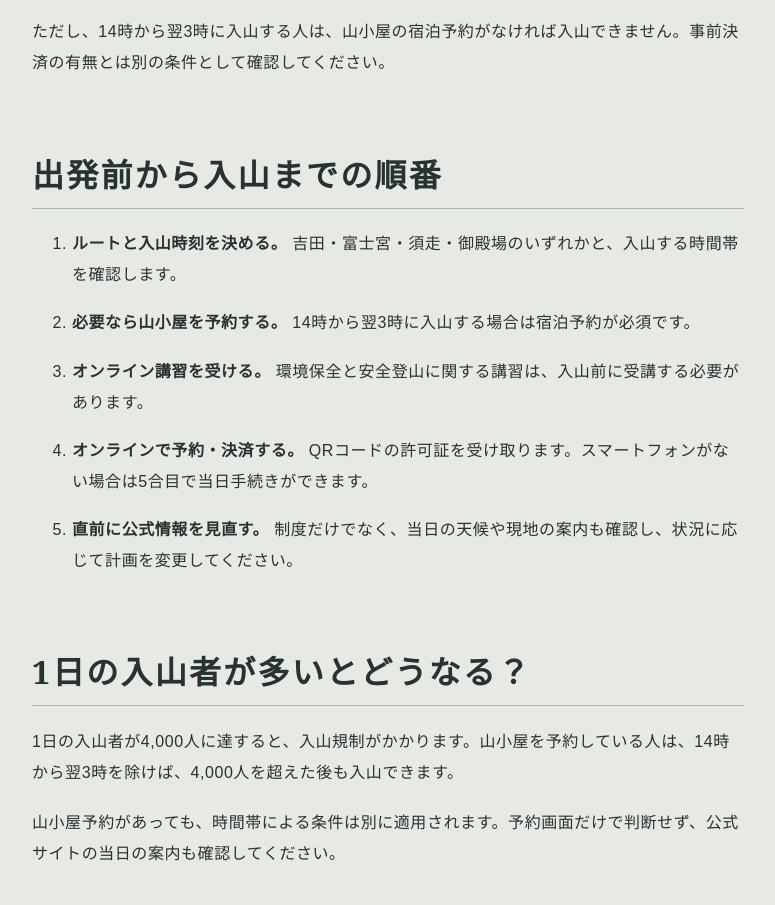
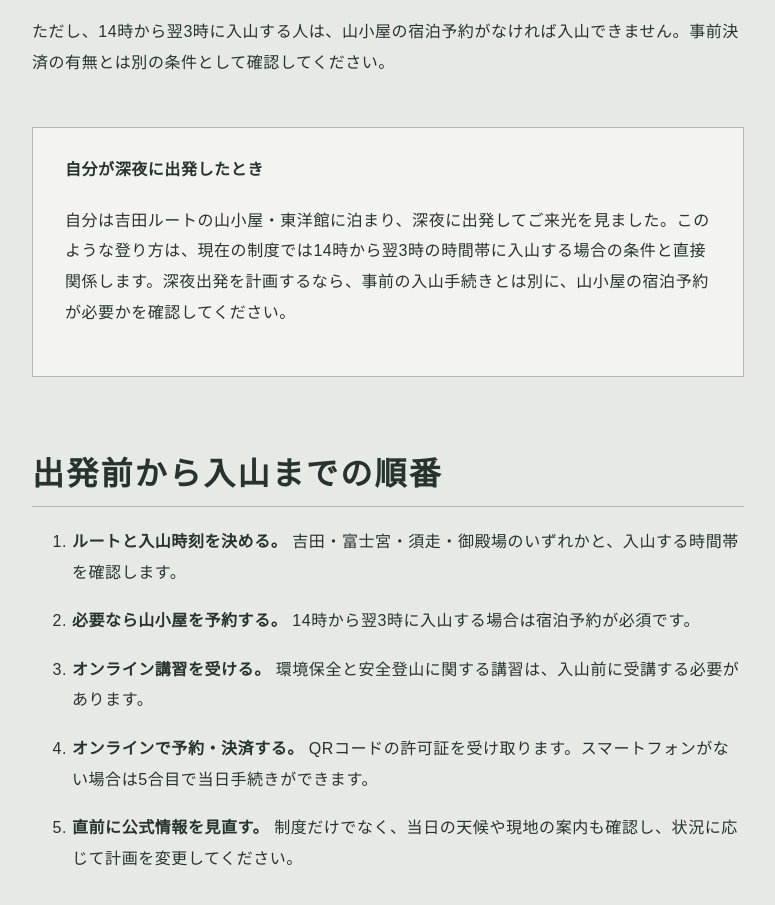
Before and after one commit to Isseyuuu/yama-hajime, a plain HTML site: page articles/fuji-climbing.html in a window 1280 px wide. Shown: the part 2970-3875 px from the top of the page, without its empty margins (252-1027 px from the left). Drawn offline with Linux system fonts and the light colour scheme.

Commit message:
日本語3記事に運営者本人の実体験を追記
富士登山(東洋館泊・深夜出発でご来光、サロモンの登山靴、アークテリクスの
黒いザック)と上高地ハイキング(クマよけ、モンベルのヘッドライト)を追記。
深夜出発の体験を「14時〜翌3時の入山は山小屋予約が必須」という2026年の
規制の実例として結びつけた。聞き取れた事実のみを記載し、コースタイム・
天候・使用感・価格などは書いていない。

```diff
--- a/articles/fuji-climbing.html
+++ b/articles/fuji-climbing.html
@@ -14,6 +14,7 @@
 
 <h2 id="reservation">予約なしでも手続きはできる？</h2><p>事前のオンライン予約・決済ができ、完了するとQRコードの許可証が発行されます。予約受付は2026年5月開始です。スマートフォンがない場合は5合目で当日手続きもできますが、約30分程度かかります。</p>
 <p>ただし、14時から翌3時に入山する人は、山小屋の宿泊予約がなければ入山できません。事前決済の有無とは別の条件として確認してください。</p>
+<div class="note-box"><strong>自分が深夜に出発したとき</strong><p>自分は吉田ルートの山小屋・東洋館に泊まり、深夜に出発してご来光を見ました。このような登り方は、現在の制度では14時から翌3時の時間帯に入山する場合の条件と直接関係します。深夜出発を計画するなら、事前の入山手続きとは別に、山小屋の宿泊予約が必要かを確認してください。</p></div>
 <h2 id="steps">出発前から入山までの順番</h2><ol class="steps"><li><strong>ルートと入山時刻を決める。</strong> 吉田・富士宮・須走・御殿場のいずれかと、入山する時間帯を確認します。</li><li><strong>必要なら山小屋を予約する。</strong> 14時から翌3時に入山する場合は宿泊予約が必須です。</li><li><strong>オンライン講習を受ける。</strong> 環境保全と安全登山に関する講習は、入山前に受講する必要があります。</li><li><strong>オンラインで予約・決済する。</strong> QRコードの許可証を受け取ります。スマートフォンがない場合は5合目で当日手続きができます。</li><li><strong>直前に公式情報を見直す。</strong> 制度だけでなく、当日の天候や現地の案内も確認し、状況に応じて計画を変更してください。</li></ol><h2 id="limit">1日の入山者が多いとどうなる？</h2><p>1日の入山者が4,000人に達すると、入山規制がかかります。山小屋を予約している人は、14時から翌3時を除けば、4,000人を超えた後も入山できます。</p>
 <p>山小屋予約があっても、時間帯による条件は別に適用されます。予約画面だけで判断せず、公式サイトの当日の案内も確認してください。</p>
 <h2 id="route">ルートによって呼び方や受付が違う</h2><p>吉田ルートでは「通行料」、富士宮・須走・御殿場ルートでは「入山料」と呼びます。いずれも4,000円です。吉田ルートの予約は、山梨県の富士登山オフィシャルサイトから案内されるAsoviewを利用し、英語にも対応しています。</p>
```
Also changed, not shown: articles/fuji-climbing-gear.html (+1 -1 lines), articles/trekking-start.html (+1 -1 lines).
